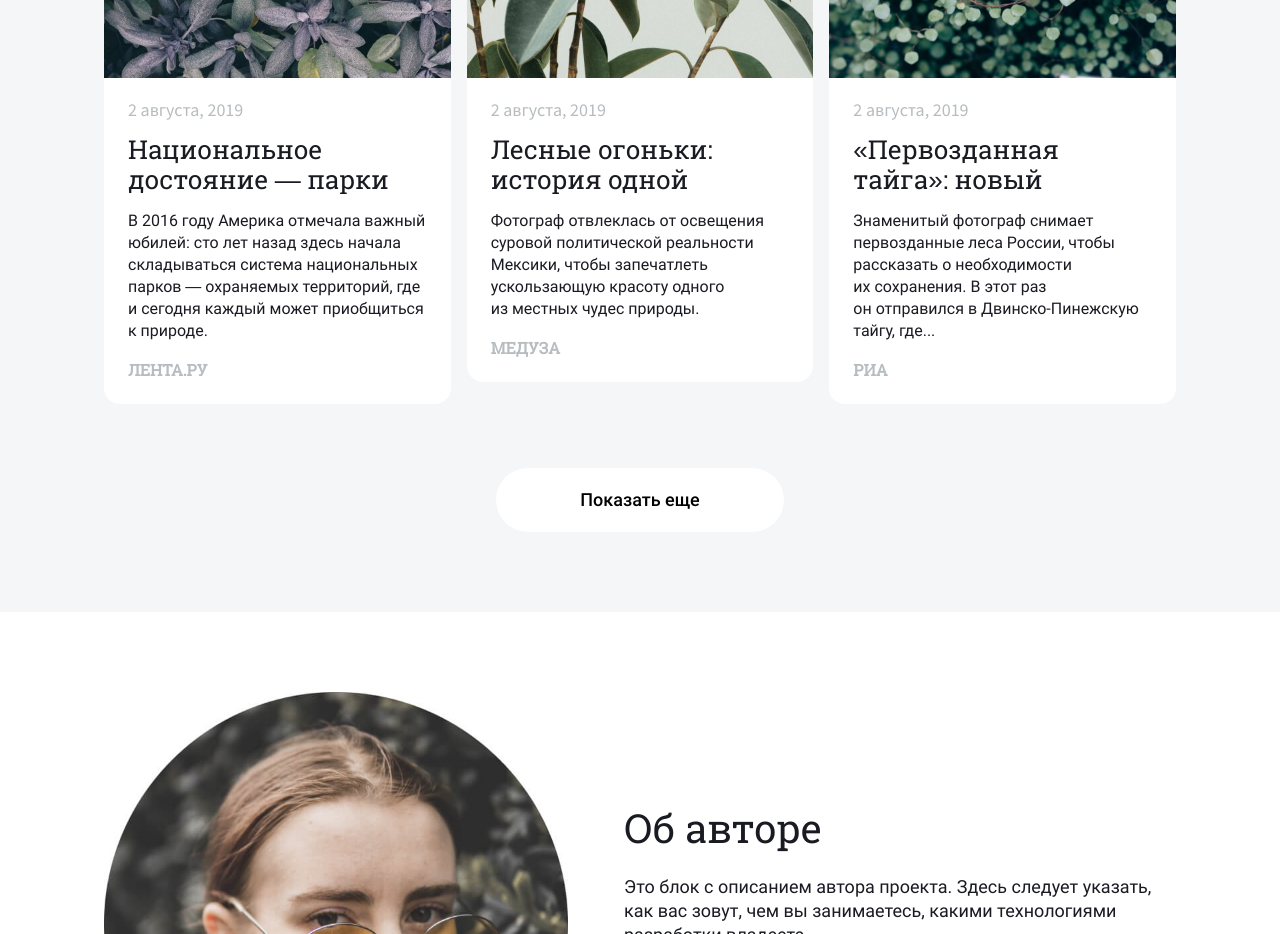
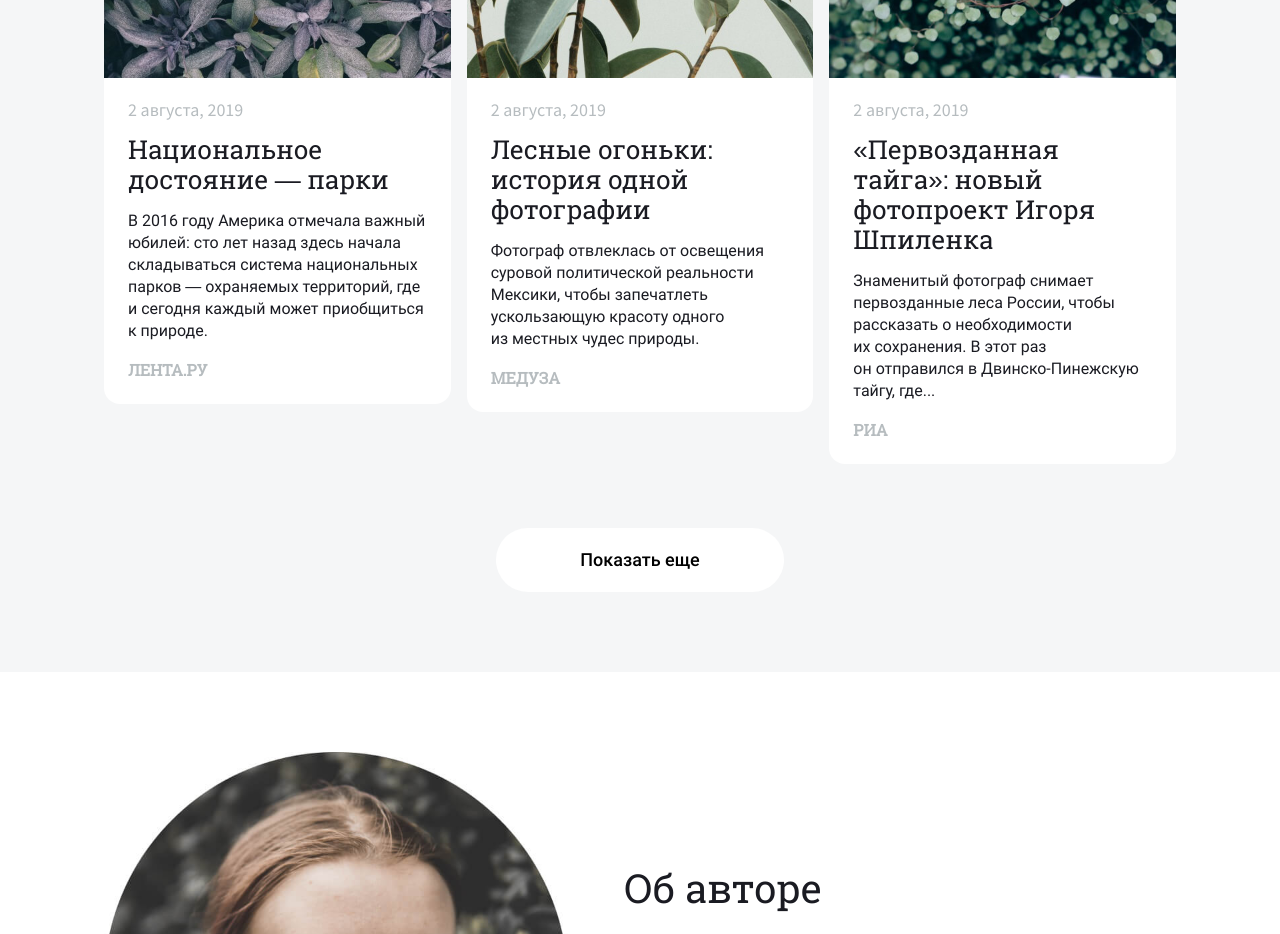
Before and after one commit to Vooooodoo/news-explorer-frontend, a React (Create React App) app: page / in a window 1280 px wide. Shown: the part 960-1894 px from the top of the page. Built offline with nearby package versions, Linux system fonts and the light colour scheme.

Commit message:
feat: реализовать секцию с новостными карточками

```diff
--- a/src/components/NewsCard/NewsCard.css
+++ b/src/components/NewsCard/NewsCard.css
@@ -68,9 +68,7 @@
   font-size: 26px;
   line-height: 30px;
   margin: 0 0 16px;
-  max-height: 60px;
-  overflow: hidden;
-  text-overflow: ellipsis;
+  max-width: 352px;
 }
 
 .news-card__text {
```
